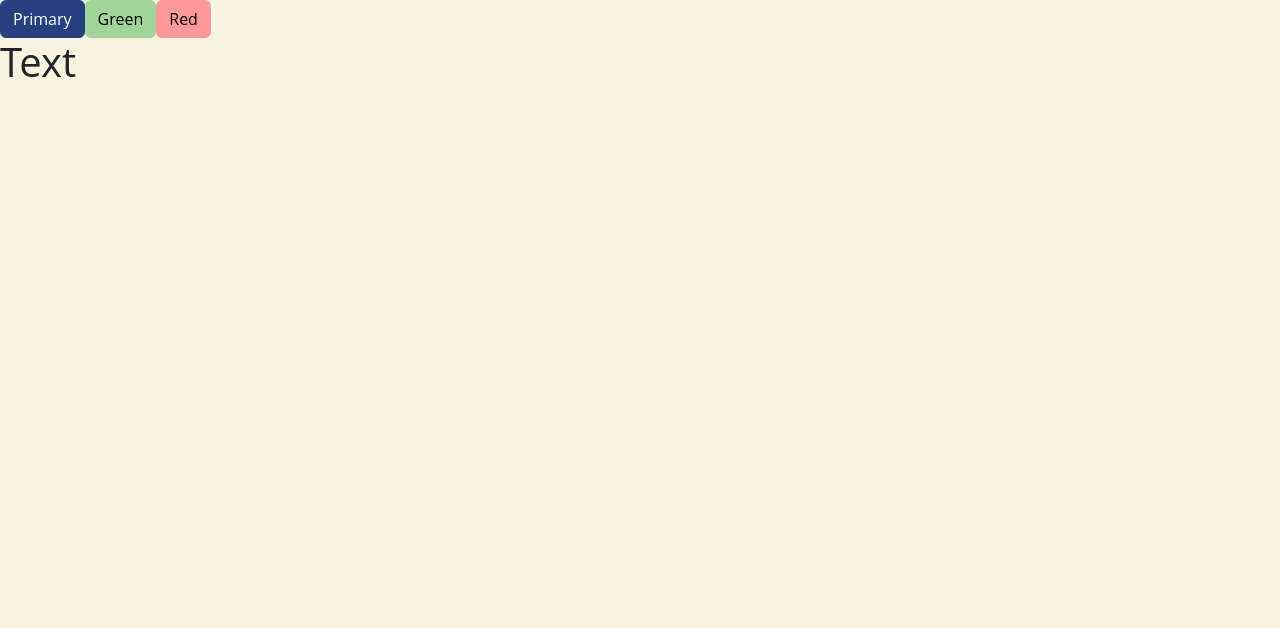
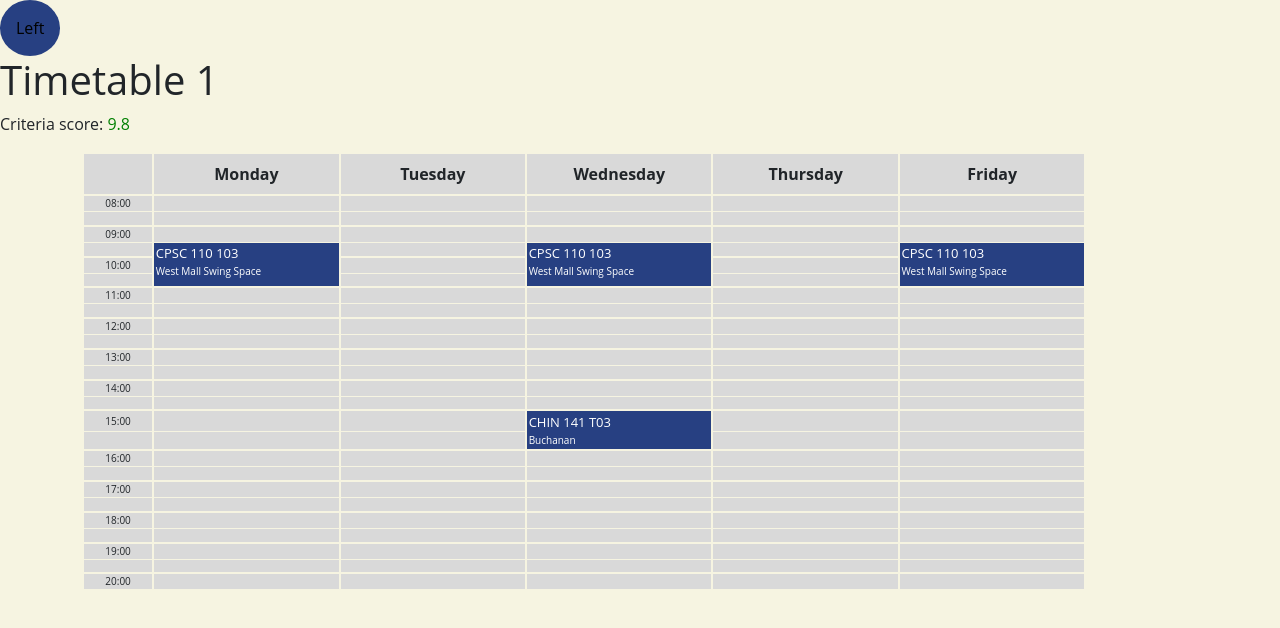
Before and after one commit to ayesha604/UBC-Course-Scheduler, a React (Vite) app in the folder frontend/: page / in a window 1280 px wide. Shown: the top 628 px of the page. Built offline with nearby package versions, Linux system fonts and the light colour scheme.

Commit message:
created prelim timetable to display parsed sections data with popup overlay

```diff
--- a/frontend/src/App.jsx
+++ b/frontend/src/App.jsx
@@ -1,12 +1,13 @@
 import { useState } from 'react'
 import './App.scss'
 import Nav from './components/Nav'
+import Timetable from './components/Timetable'
 
 function App() {
 
   return (
     <div className="App">
-      <Nav />
+      <Timetable />
     </div>
   )
 }
--- /dev/null
+++ b/frontend/src/components/Timetable.jsx
@@ -0,0 +1,159 @@
+import React, { useState } from 'react'
+import Container from 'react-bootstrap/Container'
+import OverlayTrigger from 'react-bootstrap/OverlayTrigger'
+import Popover from 'react-bootstrap/Popover'
+import './Timetable.scss'
+
+let weekdaysAbbrv = ["Mon", "Tue", "Wed", "Thu", "Fri"]
+let weekdays = ["Monday", "Tuesday", "Wednesday", "Thursday", "Friday"]
+
+
+function makeTimes() {
+    let times = []
+    for (let i = 8; i <= 20; i++) {
+        const hour = String(i).padStart(2, '0')
+        times.push(hour + ":00")
+        if (i != 20) times.push(hour + ":30")
+    }
+    return times
+}
+
+function getDuration(startTime, endTime) {
+            let startHour = parseInt(startTime.split(":")[0])
+            let startMinute = parseInt(startTime.split(":")[1])
+            let totalStartMinutes = startHour * 60 + startMinute
+
+            let endHour = parseInt(endTime.split(":")[0])
+            let endMinute = parseInt(endTime.split(":")[1])
+            let totalEndMinutes = endHour * 60 + endMinute
+
+            let duration = totalEndMinutes - totalStartMinutes
+
+            return duration
+}
+
+function getDaysFilledWith(sections, times) {
+    let daysWithTimes = weekdaysAbbrv.map(() => Array(26).fill().map((e) => {return {index: -1}}))
+
+    // let sectionsTimeInfo = getSectionsTimeInfo(sections, times)
+    sections.forEach((section, i) => {
+        section.days.forEach((day) => {
+            let startHour = parseInt(day["times"][0].split(":")[0])
+            let startMinute = parseInt(day["times"][0].split(":")[1])
+
+            let duration = getDuration(day["times"][0], day["times"][1])
+
+            let startTimeIndex = times.indexOf(String(startHour).padStart(2, "0") + ":" +
+                                String(startMinute).padStart(2, "0"))
+            let rowSpan = (duration / 60) * 2
+
+
+            daysWithTimes[weekdaysAbbrv.indexOf(day.day)][startTimeIndex].index = i
+            daysWithTimes[weekdaysAbbrv.indexOf(day.day)][startTimeIndex].rowSpan = rowSpan
+
+
+            for(let j = startTimeIndex+1; j < startTimeIndex+rowSpan; j++) {
+                daysWithTimes[weekdaysAbbrv.indexOf(day.day)][j].index = -2
+            }
+        })
+    })
+
+    return daysWithTimes
+}
+
+export default function Timetable() {
+    const [criteriaScore, setCriteriaScore] = useState(9.8)
+    let criteriaScoreColor = criteriaScore > 6.6 ? "score-hi" :
+                            criteriaScore > 3.3 ? "score-med" : "score-low"
+
+    let times = makeTimes()
+
+    let sections = [
+        {
+            "name": "CPSC 110 103",
+            "days": [
+                {
+                    "day": "Mon",
+                    "times": ["9:30", "11:00"]
+                },
+                {
+                    "day": "Wed",
+                    "times": ["9:30", "11:00"]
+                },
+                {
+                    "day": "Fri",
+                    "times": ["9:30", "11:00"]
+                }
+            ],
+            "location": "West Mall Swing Space",
+            "professors": "OLA, OLUWAKEMI",
+            "states": ""
+        },
+        {
+            "name": "CHIN 141 T03",
+            "days": [
+                {
+                    "day": "Wed",
+                    "times": ["15:00", "16:00"]
+                }
+            ],
+            "location": "Buchanan",
+            "professors": "LEE, LI-JUNG; WANG, HSIANG-NING",
+            "status": ""
+        }
+    ]
+
+    let daysFilledWith = getDaysFilledWith(sections, times)
+    return (
+        <div>
+            <button className="btn-round">Left</button>
+            <h1>Timetable 1</h1>
+            <p>Criteria score: <span className={criteriaScoreColor}>{criteriaScore}</span></p>
+            <Container>
+                <table>
+                    <thead>
+                        <tr>
+                            <th class="times"></th>
+                            {weekdays.map((e) => <th>{e}</th>)}
+                        </tr>
+                    </thead>
+                    <tbody>
+                        {times.map((time, i) => { return (
+                            <tr>
+                                {i % 2 == 0 &&
+                                    <td className="time-text">{time}</td>
+                                }
+                                {i % 2 == 1 &&
+                                    <td className="time"></td>
+                                }
+                                {daysFilledWith.map((day) => {
+                                    if(day[i].index === -1) {
+                                        return (<td></td>)
+                                    } else if(day[i].index === -2) {
+                                        return(<></>)
+                                    } else {
+                                        return (
+                                            <OverlayTrigger trigger="click" placement="right" overlay={
+                                                <Popover body>
+                                                    <h3 className="popover-heading">{sections[day[i].index]["name"]}</h3>
+                                                    <p className="popover-line"><span className="semibold">Days:</span> {sections[day[i].index]["days"].map((day) => day.day).join(", ")}</p>
+                                                    <p className="popover-line"><span className="semibold">Location:</span> {sections[day[i].index]["location"]}</p>
+                                                </Popover>}>
+                                                <td className="section-slot" rowSpan={day[i].rowSpan} style={{ backgroundColor: "#274082"}}>
+                                                    <p className="slot-title">{sections[day[i].index]["name"]}</p>
+                                                    <p className="slot-subtitle">{sections[day[i].index]["location"]}</p>
+                                                </td>
+                                            </OverlayTrigger>
+                                        )
+                                    }
+                                })}
+
+                            </tr>
+                        )})}
+                    </tbody>
+                </table>
+
+            </Container>
+        </div>
+    )
+}
--- /dev/null
+++ b/frontend/src/components/Timetable.scss
@@ -0,0 +1,90 @@
+@import "../node_modules/bootstrap/scss/bootstrap.scss";
+
+.score-hi {
+    color: green;
+}
+.score-med {
+    color: orange;
+}
+.score-low {
+    color: red;
+}
+.semibold {
+    font-weight: 500;
+}
+.btn-round {
+    background-color: #274082;
+    border: none;
+    border-radius: 50%;
+    padding: 1em;
+
+}
+
+table {
+    margin: 1em 0;
+    table-layout: fixed;
+    width: 90%;
+}
+
+table,
+th,
+td {
+    border: 2px solid #F6F4E1;
+    text-align: center;
+}
+th,
+td {
+    background-color: #D9D9D9;
+}
+tr:nth-child(odd) td {
+    border-bottom: 1px solid #F6F4E1;
+}
+tr:nth-child(even) td {
+    border-top: 1px solid #F6F4E1;
+}
+
+thead tr th {
+    padding: .5em 0;
+}
+.times {
+    width: 7%;
+}
+td.time {
+    padding: 0.4em .7em;
+    height: .4em;
+}
+td.time-text {
+    padding: 0 .7em;
+    font-size: x-small;
+    height: .4em;
+}
+td.section-slot {
+    padding: 0.1em 0.1em;
+    text-align: left;
+    vertical-align: top;
+}
+td.section-slot:hover {
+    opacity: 80%;
+}
+td.section-slot:active {
+    opacity: 60%;
+}
+td.section-slot p.slot-title {
+    color: white;
+    margin-bottom: 0;
+    font-size: small;
+    font-weight: 500;
+}
+td.section-slot p.slot-subtitle {
+    color: white;
+    margin-bottom: 0;
+    font-size: x-small;
+}
+
+.popover-body .popover-heading {
+    font-size: medium;
+    font-weight: bold;
+}
+.popover-body .popover-line {
+    margin-bottom: 0;
+}
```
